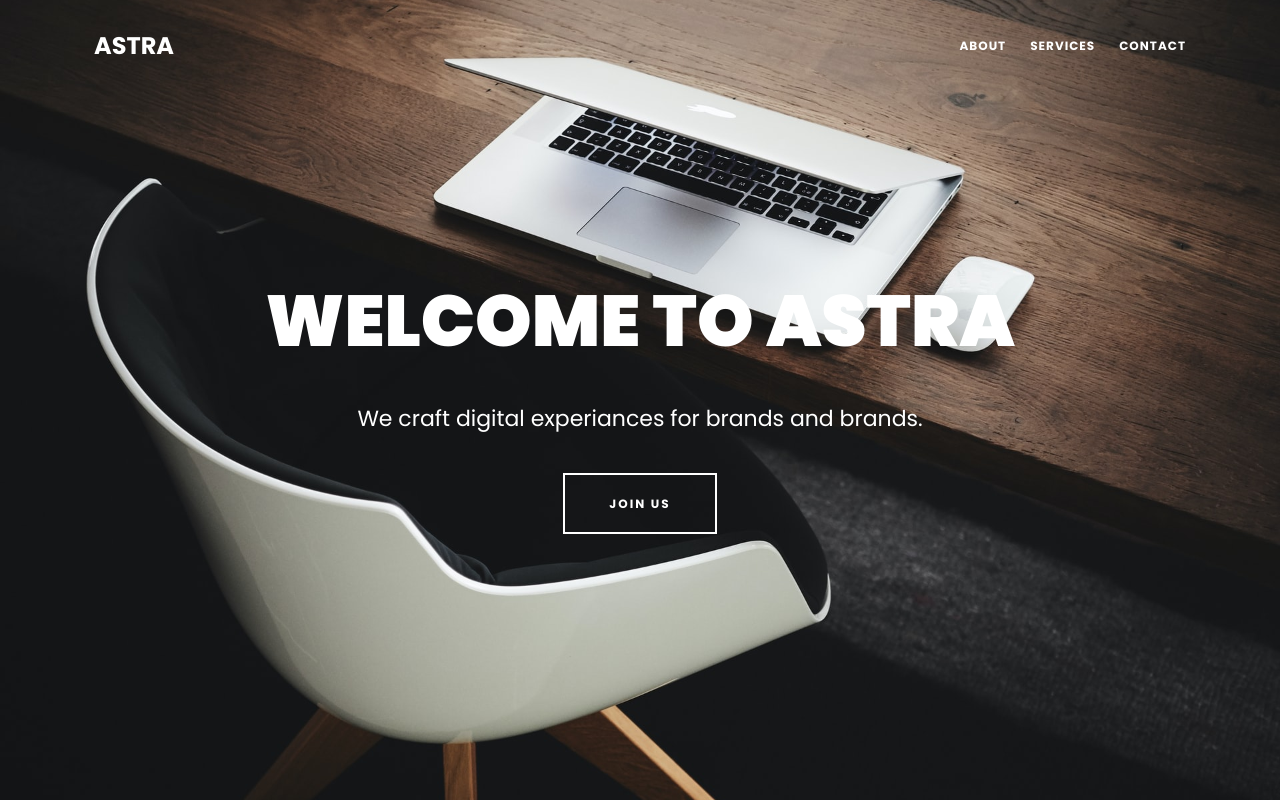
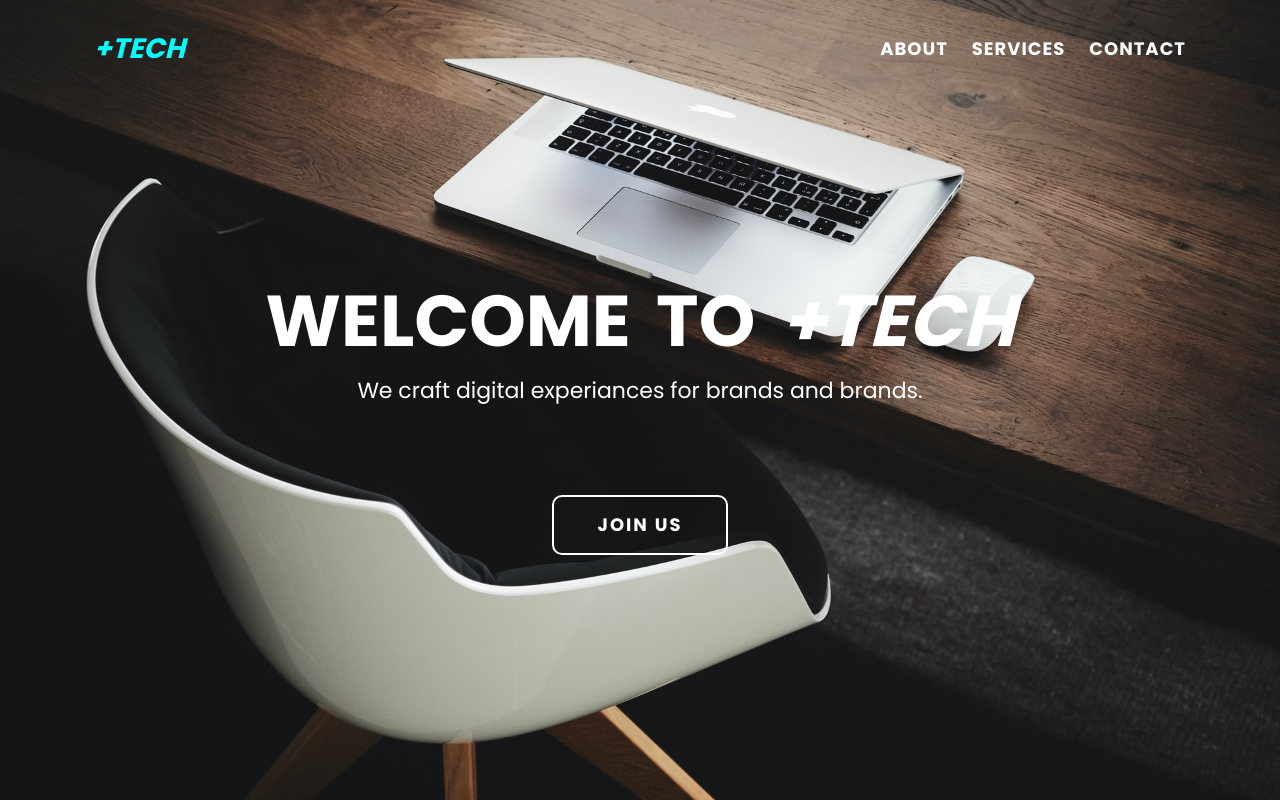
Before and after one commit to Mehyar-Farzat/Portfolio-Home-page, a plain HTML site: page index.html in a window 1280 px wide. Drawn offline with Linux system fonts and the light colour scheme; animation ran at ten frames a second.

Commit message:
add some effects

```diff
--- a/css/style.css
+++ b/css/style.css
@@ -13,6 +13,12 @@ body{
 
 }
 
+h1{
+    line-height: 1;
+    word-spacing: 10px;
+
+}
+
 a{
     text-decoration: none;
 }
@@ -23,6 +29,7 @@ a{
     margin: 0 auto;
     padding-left: 24px;
     padding-right: 24px;
+
 }
 
 ul {
@@ -56,17 +63,21 @@ nav ul li {
 
 nav ul li a {
     color: #fff;
-    font-size: 12px;
+    font-size: 18px;
     font-weight: 700;
     text-transform: uppercase;
     letter-spacing: 1px;
 }
 
+nav ul li a:hover{
+    color: aqua;
+}
+
 nav .logo {
     text-transform: uppercase;
     font-weight: 700;
-    font-size: 24px;
-    color: #fff;
+    font-size: 28px;
+    color: aqua;
 }
 
 .hero {
@@ -81,8 +92,10 @@ nav .logo {
 
 .hero h1 {
     font-size: 72px;
-    font-weight: 900;
+    font-weight: 700;
     text-transform: uppercase;
+    justify-content:space-between;
+    margin-top: 50px;
 }
 
 .hero p {
@@ -91,17 +104,19 @@ nav .logo {
 }
 
 .btn {
-    padding: 18px 44px;
+    padding: 12px 44px;
     border: 2px solid #fff;
+    border-radius: 10px;
     color: #fff;
     font-weight: 700;
     text-transform: uppercase;
-    font-size: 12px;
+    font-size: 18px;
     letter-spacing: 2px;
     position: relative;
     z-index: 2;
     overflow: hidden;
     display: inline-block;
+    margin-top: 50px;
 }
 
 .btn::before {
--- a/index.html
+++ b/index.html
@@ -13,7 +13,7 @@
     <!-- start navbar -->
     <nav>
         <div class="container">
-            <a href="#" class="logo">Astra</a>
+            <a href="#" class="logo"><em class="title">+Tech</em></a>
             <ul>
                 <li><a href="#">About</a></li>
                 <li><a href="#">Services</a></li>
@@ -26,7 +26,7 @@
 
     <div class="hero">
         <div class="container">
-            <h1>Welcome to Astra </h1>
+            <h1>Welcome to  <em>+Tech</em></h1>
             <p>We craft digital experiances for brands and brands.</p>
             <a href="#" class="btn">Join us</a>
         </div>
```
